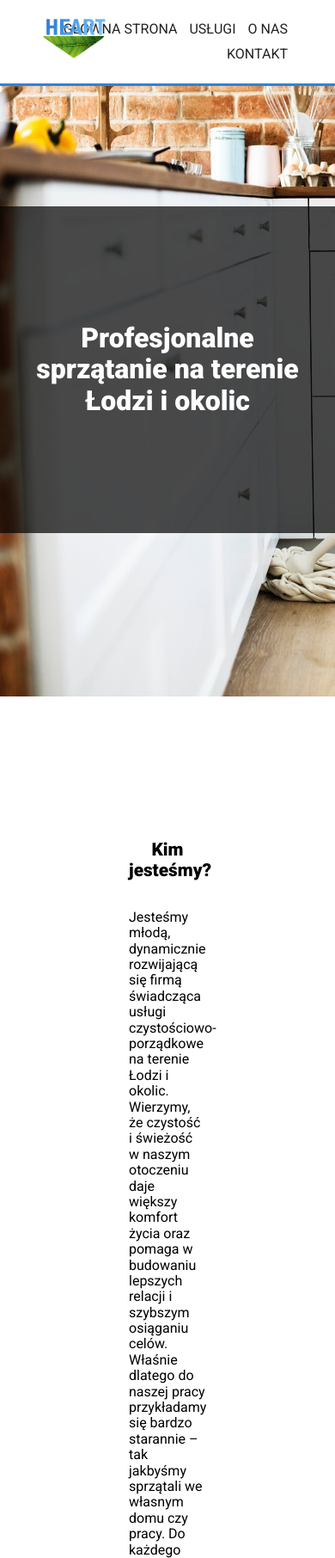
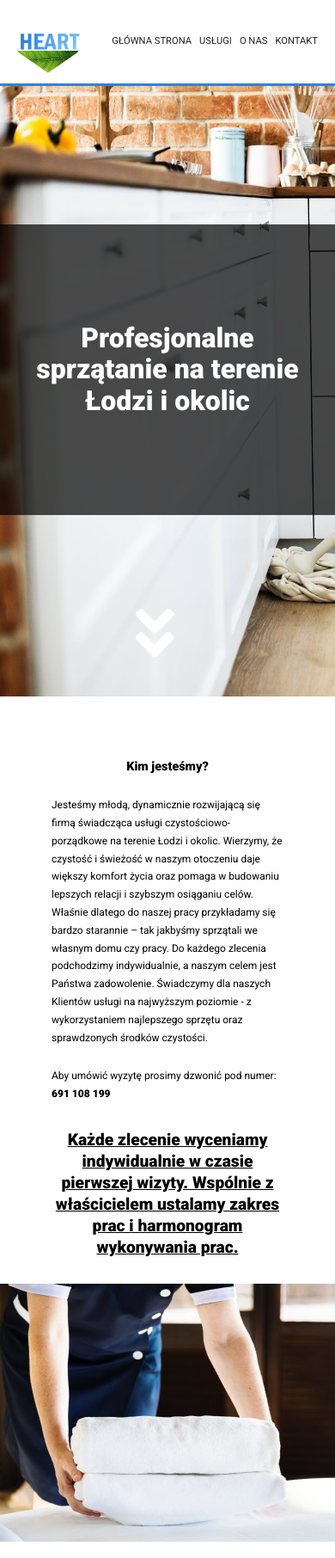
Before and after one commit to Patryk-Rozwadowski/Heart-projekt, a website: page index.html in a window 390 px wide. Shown: the top 1812 px of the page at 86% size. Drawn offline with Linux system fonts and the light colour scheme.

Commit message:
Add mobile rwd, fixed errors / styles

```diff
--- a/index.html
+++ b/index.html
@@ -25,17 +25,18 @@
   </header>
   <main>
     <section class="hero-container flex-center">
-      <div class="overlay">
-        <div class="row flex-center">
+      <div class="row">
+        <div class="overlay">
           <div class="col-6-xl col-8-md col-10-sm">
             <h1 class="hero-title">Profesjonalne sprzątanie na terenie Łodzi i okolic</h1>
-          </div>
-          <!---
+            <!---
           <div class="row flex-center">
             <button class="btn btn-white">Zamów wizyte</button>
           </div>
         -->
+          </div>
         </div>
+        <i class="fas fa-angle-double-down hero-arrow"></i>
       </div>
     </section>
 
@@ -47,6 +48,9 @@
             oraz pomaga w budowaniu lepszych relacji i szybszym osiąganiu celów. Właśnie dlatego do naszej pracy przykładamy się bardzo starannie – tak jakbyśmy sprzątali we własnym domu czy pracy. Do każdego zlecenia podchodzimy indywidualnie, a
             naszym celem jest Państwa zadowolenie. Świadczymy dla naszych Klientów usługi na najwyższym poziomie - z wykorzystaniem najlepszego sprzętu oraz sprawdzonych środków czystości.
             <p class="about-us-items section-text">Aby umówić wyzytę prosimy dzwonić pod numer: <b>691 108 199</b></p>
+            <h3 class="about-us-items section-text">Każde zlecenie wyceniamy indywidualnie w czasie pierwszej wizyty. Wspólnie
+              z właścicielem ustalamy zakres prac i harmonogram wykonywania prac.
+            </h3>
             <!---
           <p class="about-us-items section-text">Lub do nas napisać:</p>
           <form class="col-6-xl" action="https://formspree.io/email@domain.tld" method="post">
@@ -112,7 +116,8 @@
             <li class="section-text description-item-list">mycie blatów</li>
             <li class="section-text description-item-list">ścieranie kurzu</li>
           </ul>
-          <p class="section-text description-item">Sprzątanie nie musi być już Państwa utrapieniem! W naszej pracy stawiamy na kompleksowość i dokładność, dlatego zamawiając u nas usługę sprzątania domu lub mieszkania, otrzymają Państwo pełen zakres prac. Z naszej strony zapewniamy, że zrobimy wszystko co w naszej mocy, aby nasze prace były jak najmniej uciążliwe dla mieszkańców.</p>
+          <p class="section-text description-item">Sprzątanie nie musi być już Państwa utrapieniem! W naszej pracy stawiamy na kompleksowość i dokładność, dlatego zamawiając u nas usługę sprzątania domu lub mieszkania, otrzymają Państwo pełen zakres
+            prac. Z naszej strony zapewniamy, że zrobimy wszystko co w naszej mocy, aby nasze prace były jak najmniej uciążliwe dla mieszkańców.</p>
         </div>
         <div class="col-6-xl col-6-md col-12-sm house-img"></div>
       </div>
--- a/sass/_rwd.scss
+++ b/sass/_rwd.scss
@@ -22,7 +22,7 @@
   }
 
   .about-us .about-us-description {
-    padding: 50px;
+    padding: 10px;
   }
 }
 @media (max-width:978px) {
@@ -65,26 +65,65 @@
     font-size: 2em;
   }
 }
-
 @media (max-width:700px) {
   .navbar {
     .logo {
       height: 3em;
     }
+
     .nav-item-logo {
-      left:50px;
+      left: 20px;
+    }
+  }
+
+  .offer .section-text {
+    padding: 10px 50px;
+  }
+}
+@media (max-width:660px) {
+  .about-us {
+    margin: 50px;
+  }
+
+  .navbar {
+    .nav-item {
+      margin: 5px;
+    }
+
+    .nav-item-logo .logo {
+      height: 3em;
     }
   }
 }
+@media (max-width:550px) {
+  .section-text {
+    font-size: 0.75em;
+  }
 
-@media (max-width:660px) {
+  .section-title {
+    font-size: 0.9em;
+  }
+
   .navbar {
+    margin-right: 20px;
+
     .nav-item {
-      margin:5px;
-    }
-
-    .nav-item-logo .logo{
-      height:3em;
+      font-size: 0.7em;
+      margin-right: 0;
     }
   }
 }
+@media (max-width:400px) {
+  .navbar .nav-item {
+    font-size: 0.7em;
+  }
+}
+@media (max-width:360px) {
+  .navbar .nav-item {
+    font-size: 0.5em;
+  }
+
+  .about-us .about-us-items:last-child {
+    font-size:1em;
+  }
+}
--- a/sass/components/_components.scss
+++ b/sass/components/_components.scss
@@ -23,7 +23,7 @@
 .overlay {
   background-color: rgba(000, 000, 000, 0.7);
   width: 100%;
-  height: 50%;
+  height: 40vh;
   @include flex-center;
 }
 
--- a/sass/style.scss
+++ b/sass/style.scss
@@ -30,6 +30,7 @@ html {
   display: inline-block;
   padding: 0;
   margin-right: 150px;
+  z-index: 99999999999;
 
   .nav-item {
     @include roboto-font;
@@ -59,12 +60,14 @@ html {
 }
 
 .hero-container {
+  position: relative;
   margin: 50px auto 0;
   background: url("/images/header.jpeg") no-repeat;
   background-size: cover;
   height: 90vh;
   width: 100vw;
   text-align: center;
+  z-index: -1;
 
   .hero-title {
     @include roboto-font;
@@ -85,6 +88,15 @@ html {
       cursor: pointer;
     }
   }
+}
+
+.hero-arrow {
+  position: absolute;
+  bottom: 50px;
+  right: 50%;
+  font-size: 3em;
+  color: $white;
+  animation: arrow-animation 2s ease infinite;
 }
 
 .offer {
@@ -167,15 +179,22 @@ html {
 
 .about-us {
   text-align: center;
-  margin:100px;
+  margin: 80px 80px 150px;
 
   .about-us-description {
-    padding: 100px;
-    padding-top:0;
+    padding-top: 0;
+    line-height: 1.3em;
   }
 
   .about-us-items {
     text-align: left;
+  }
+
+  .about-us-items:last-child {
+    text-align: center;
+    text-decoration: underline;
+    font-size: 1.2em;
+    line-height: 1.3em;
   }
 
   .about-us-img {
@@ -204,9 +223,11 @@ html {
     font-weight: 300;
     margin: 5px;
   }
+
   .section-title {
     font-weight: 900;
   }
+
   .footer-logo {
     object-fit: contain;
     height: 60px;
@@ -243,12 +264,32 @@ html {
     opacity: 1;
   }
 }
+@keyframes arrow-animation {
+  0% {
+    transform: scale(1);
+  }
+
+  25% {
+    transform: scale(1.5);
+  }
+
+  35% {
+    transform: scale(1);
+  }
+
+  50% {
+    transform: scale(1.5);
+  }
+
+  100% {
+    transform: scale(1);
+  }
+}
 
 * {
   box-sizing: border-box;
 }
 @import 'sass/rwd.scss';
-
 @mixin grid($prefix) {
   @for $i from 1 through 12 {
     .col-#{$i}-#{$prefix} {
@@ -275,6 +316,7 @@ html {
 .flex-center {
   @include flex-center;
 }
-ul{
-  padding:0;
+
+ul {
+  padding: 0;
 }
```
Also changed, not shown: stylesheets/style.css.
